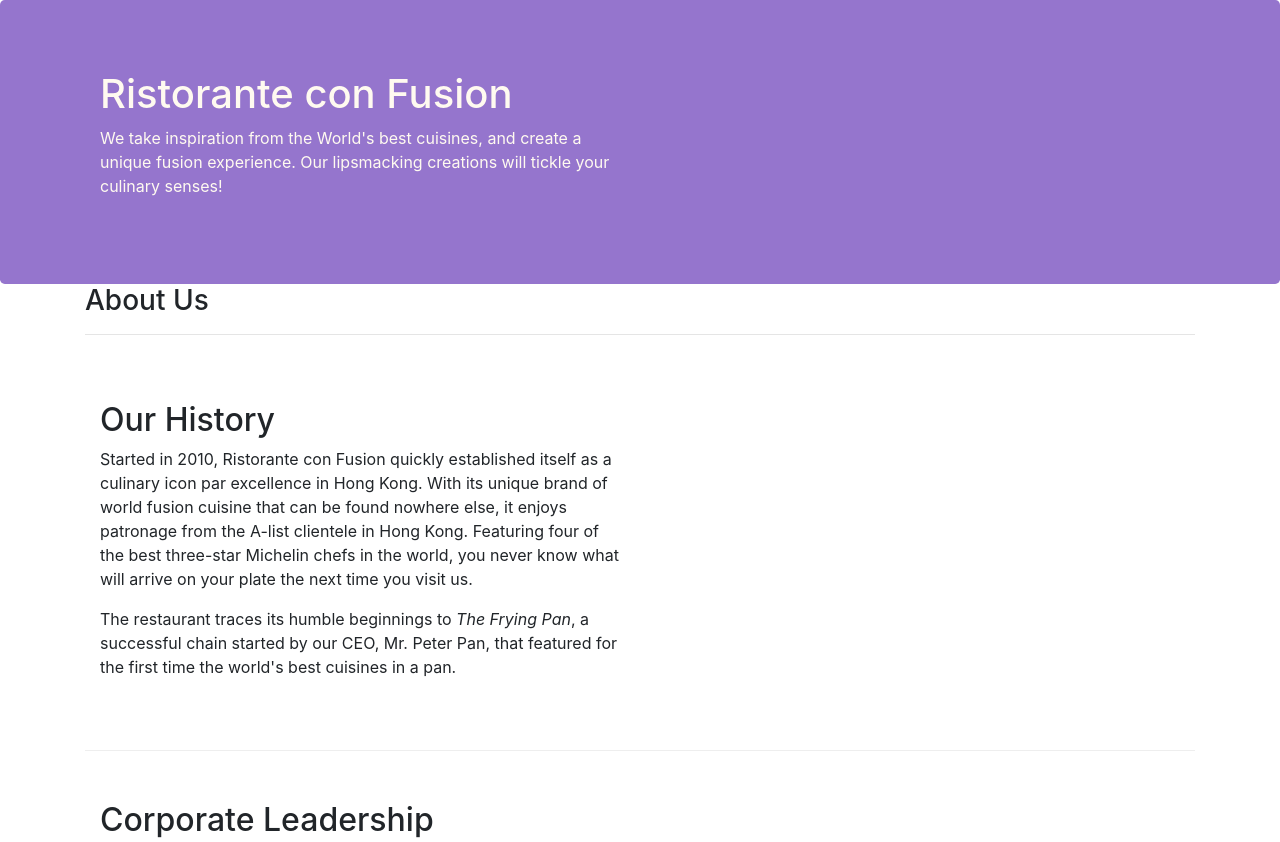
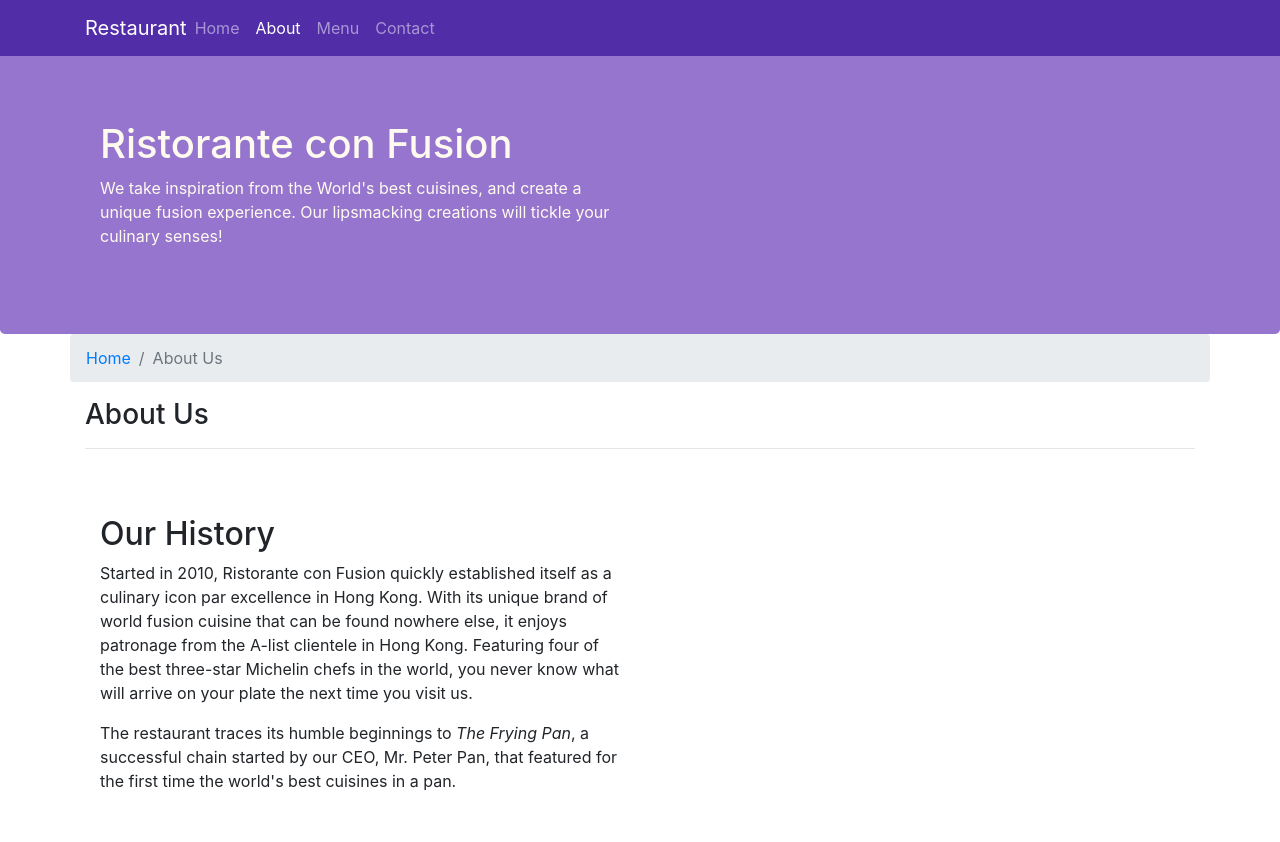
Before and after one commit to Nicky-09/bootstrap-basic, a website: page aboutus.html in a window 1280 px wide. Shown: the top 842 px of the page. Drawn offline with nearby package versions, Linux system fonts and the light colour scheme.

Commit message:
b. navbar and breadcrumbs

```diff
--- a/aboutus.html
+++ b/aboutus.html
@@ -16,6 +16,22 @@
 </head>
 
 <body>
+    <nav class="navbar navbar-dark navbar-expand-sm fixed-top">
+        <div class="container">
+            <button class="navbar-toggler" type="button" data-toggle="collapse" data-target="#Navbar">
+             <span class="navbar-toggler-icon"></span>
+           </button>
+            <a class="navbar-brand mr-auto" href="./index.html">Restaurant</a>
+            <div class="collapse navbar-collapse" id="Navbar">
+            <ul class="navbar-nav mr-auto">
+                <li class="nav-item"><a class="nav-link" href="./index.html">Home</a> </li>
+                <li class="nav-item active"><a class="nav-link" href="#">About</a> </li>
+                <li class="nav-item"><a class="nav-link" href="#">Menu</a> </li>
+                <li class="nav-item"><a class="nav-link" href="#">Contact</a> </li>
+                </ul>
+                </div>
+                   </div>
+       </nav>
 
     <header class="jumbotron">
         <div class="container">
@@ -32,6 +48,10 @@
 
     <div class="container">
         <div class="row">
+            <ol class="col-12 breadcrumb">
+                <li class="breadcrumb-item"><a href="./index.html">Home</a></li>
+                <li class="breadcrumb-item active">About Us</li>
+                </ol>
             <div class="col-12">
                <h3>About Us</h3>
                <hr>
@@ -80,7 +100,7 @@
                 <div class="col-4 offset-1 col-sm-2">
                     <h5>Links</h5>
                     <ul class="list-unstyled">
-                        <li><a href="#">Home</a></li>
+                        <li><a href="./index.html">Home</a></li>
                         <li><a href="#">About</a></li>
                         <li><a href="#">Menu</a></li>
                         <li><a href="#">Contact</a></li>
--- a/css/style.css
+++ b/css/style.css
@@ -24,3 +24,10 @@
     margin:0px;
     color:#0f0f0f;
 }
+body{
+    padding:50px 0px 0px 0px;
+    z-index:0;
+}
+.navbar-dark{
+    background-color:#512DA8;
+}
```
Also changed, not shown: index.html (+17 -2 lines).
